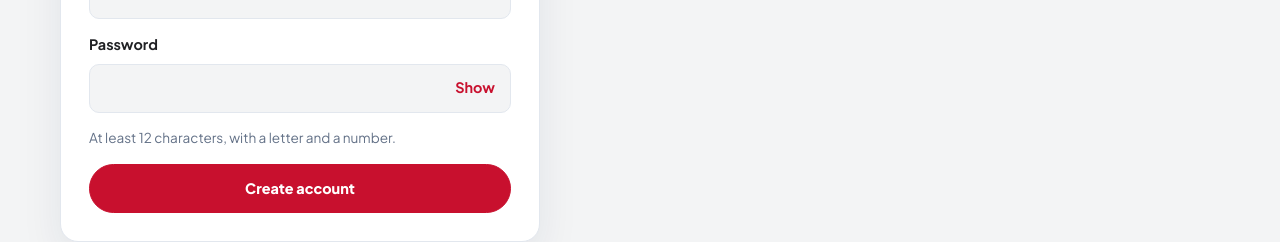
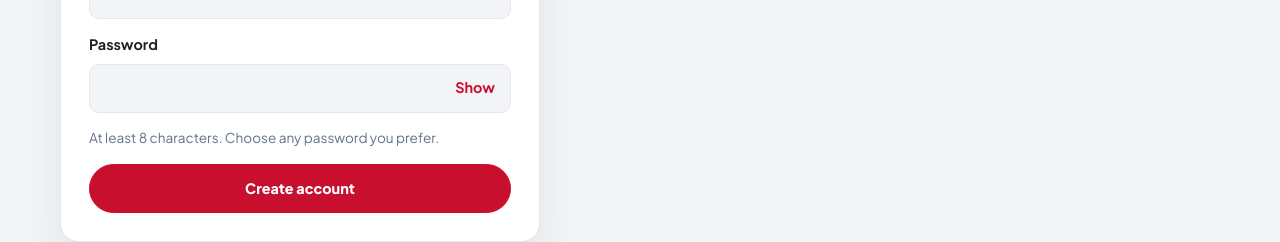
Before and after one commit to DKTJONATHAN/hillspringacademy, a React (Vite) app: page /signup in a window 1280 px wide. Shown: the part 920-1162 px from the top of the page. Built offline with nearby package versions, Linux system fonts and the light colour scheme.

Commit message:
Update password UI to 8 characters with no composition rules

```diff
--- a/src/AccountPortal.jsx
+++ b/src/AccountPortal.jsx
@@ -23,7 +23,7 @@ const COPY = {
   },
 };
 
-const PW_HINT = "At least 12 characters, with a letter and a number.";
+const PW_HINT = "At least 8 characters. Choose any password you prefer.";
 
 function PasswordInput({ value, onChange, label = "Password", autoComplete = "current-password", minLength }) {
   const [show, setShow] = useState(false);
@@ -167,12 +167,12 @@ function AuthCard({ kind, onSignedIn }) {
           value={password}
           onChange={e => setPassword(e.target.value)}
           autoComplete={view === "login" ? "current-password" : "new-password"}
-          minLength={view === "login" ? undefined : 12}
+          minLength={view === "login" ? undefined : 8}
         />
       )}
       {(view === "register" || view === "verify") && <p className="field-hint">{PW_HINT}</p>}
       {(view === "verify" || view === "reset") && <CodeInput value={code} onChange={setCode} />}
-      {view === "reset" && <><PasswordInput label="New password" value={newPassword} onChange={e => setNewPassword(e.target.value)} autoComplete="new-password" minLength={12} /><p className="field-hint">{PW_HINT}</p></>}
+      {view === "reset" && <><PasswordInput label="New password" value={newPassword} onChange={e => setNewPassword(e.target.value)} autoComplete="new-password" minLength={8} /><p className="field-hint">{PW_HINT}</p></>}
 
       {msg.text && <p className={msg.type === "error" ? "form-error" : "form-success"} role={msg.type === "error" ? "alert" : "status"}>{msg.text}</p>}
 
```
